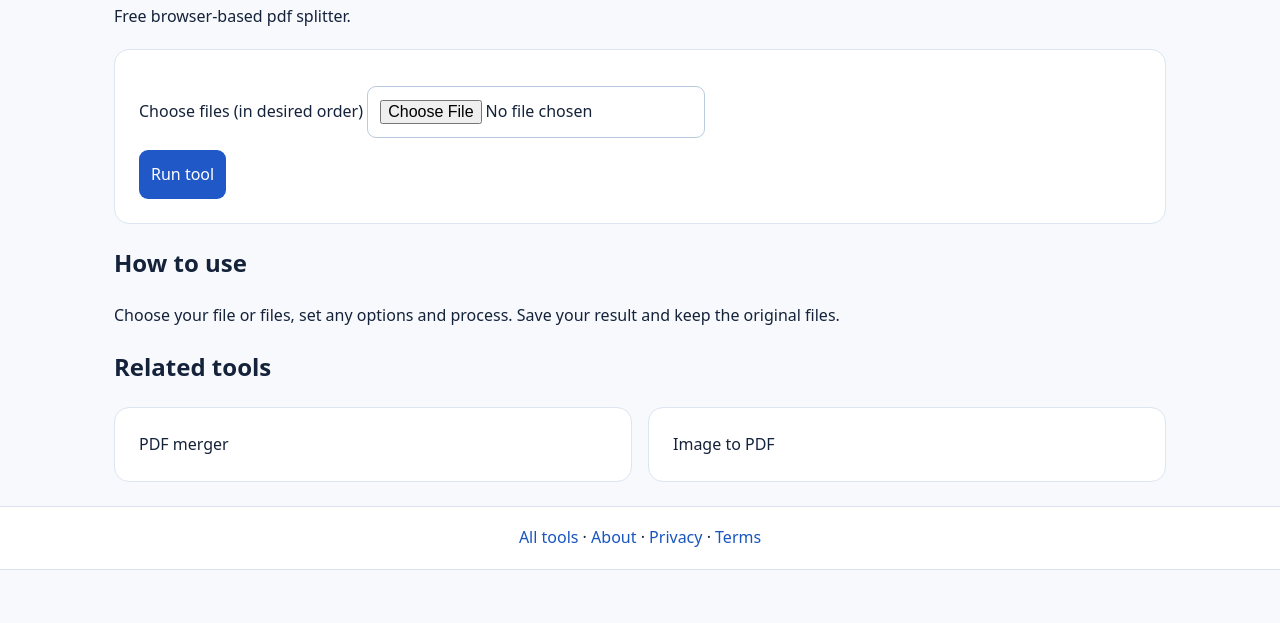
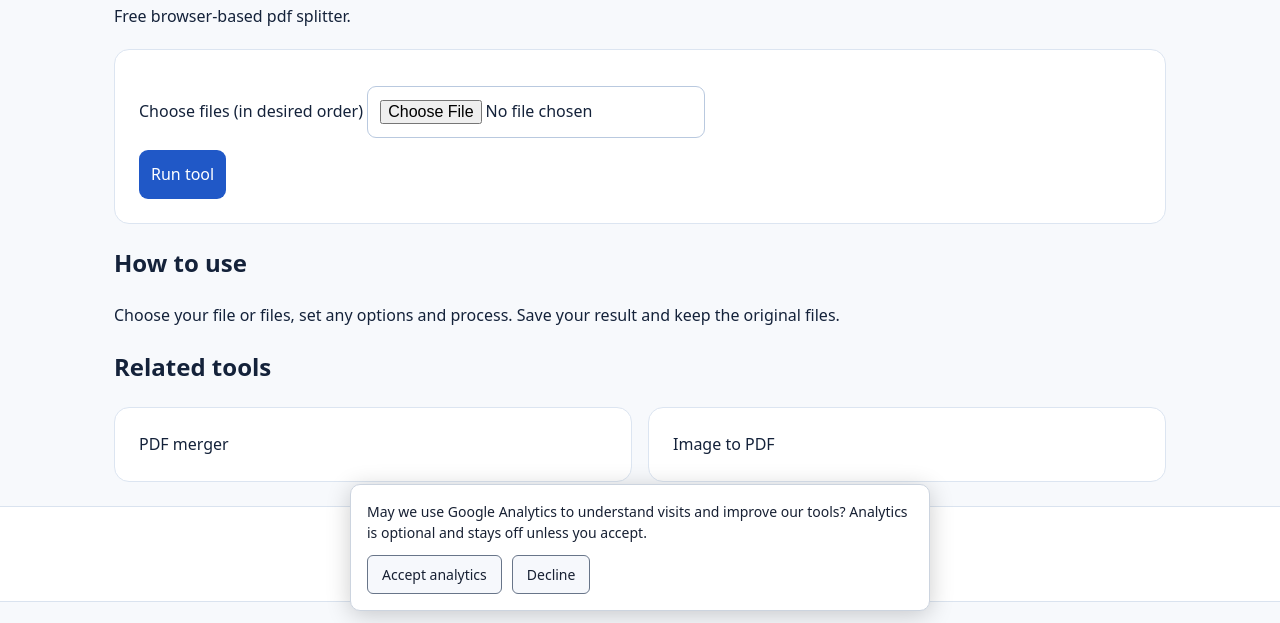
Before and after one commit to FlintHambleton/quickutilitytools, a plain HTML site: page pdf-splitter.html in a window 1280 px wide. Shown: the part 177-800 px from the top of the page. Drawn offline with Linux system fonts and the light colour scheme.

Commit message:
Enable consent-gated GA4

```diff
--- a/pdf-splitter.html
+++ b/pdf-splitter.html
@@ -1 +1 @@
-<!doctype html><html lang="en"><head><meta charset="utf-8"><meta name="viewport" content="width=device-width,initial-scale=1"><title>PDF splitter – Free Online | QuickUtilityTools</title><meta name="description" content="Use the free pdf splitter directly in your browser. No account required."><link rel="canonical" href="https://quickutilitytools.pages.dev/pdf-splitter"><link rel="icon" href="/favicon.svg"><link rel="stylesheet" href="/style.css"></head><body><header><nav><a class="brand" href="/">⚡ QuickUtilityTools</a><a href="/#tools">All tools</a><a href="/privacy">Privacy</a></nav></header><main><h1>PDF splitter</h1><p>Free browser-based pdf splitter.</p><section class="panel" id="tool" data-tool="pdf-splitter"></section><h2>How to use</h2><p>Choose your file or files, set any options and process. Save your result and keep the original files.</p><h2>Related tools</h2><div class="grid"><a class="tile" href="/pdf-merger">PDF merger</a><a class="tile" href="/image-to-pdf">Image to PDF</a></div></main><footer><a href="/">All tools</a> · <a href="/about">About</a> · <a href="/privacy">Privacy</a> · <a href="/terms">Terms</a></footer><script src="https://cdn.jsdelivr.net/npm/pdf-lib@1.17.1/dist/pdf-lib.min.js"></script><script src="/tools.js"></script></body></html>
+<!doctype html><html lang="en"><head><meta charset="utf-8"><meta name="viewport" content="width=device-width,initial-scale=1"><title>PDF splitter – Free Online | QuickUtilityTools</title><meta name="description" content="Use the free pdf splitter directly in your browser. No account required."><link rel="canonical" href="https://quickutilitytools.pages.dev/pdf-splitter"><link rel="icon" href="/favicon.svg"><link rel="stylesheet" href="/style.css"></head><body><header><nav><a class="brand" href="/">⚡ QuickUtilityTools</a><a href="/#tools">All tools</a><a href="/privacy">Privacy</a></nav></header><main><h1>PDF splitter</h1><p>Free browser-based pdf splitter.</p><section class="panel" id="tool" data-tool="pdf-splitter"></section><h2>How to use</h2><p>Choose your file or files, set any options and process. Save your result and keep the original files.</p><h2>Related tools</h2><div class="grid"><a class="tile" href="/pdf-merger">PDF merger</a><a class="tile" href="/image-to-pdf">Image to PDF</a></div></main><footer><a href="/">All tools</a> · <a href="/about">About</a> · <a href="/privacy">Privacy</a> · <a href="/terms">Terms</a></footer><script src="https://cdn.jsdelivr.net/npm/pdf-lib@1.17.1/dist/pdf-lib.min.js"></script><script src="/tools.js"></script><script src="/analytics-consent.js" defer></script></body></html>
```
